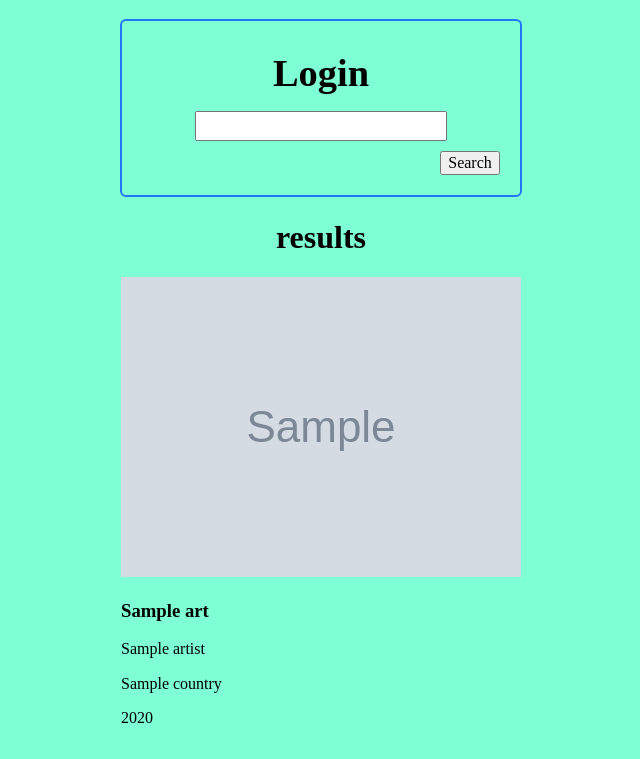
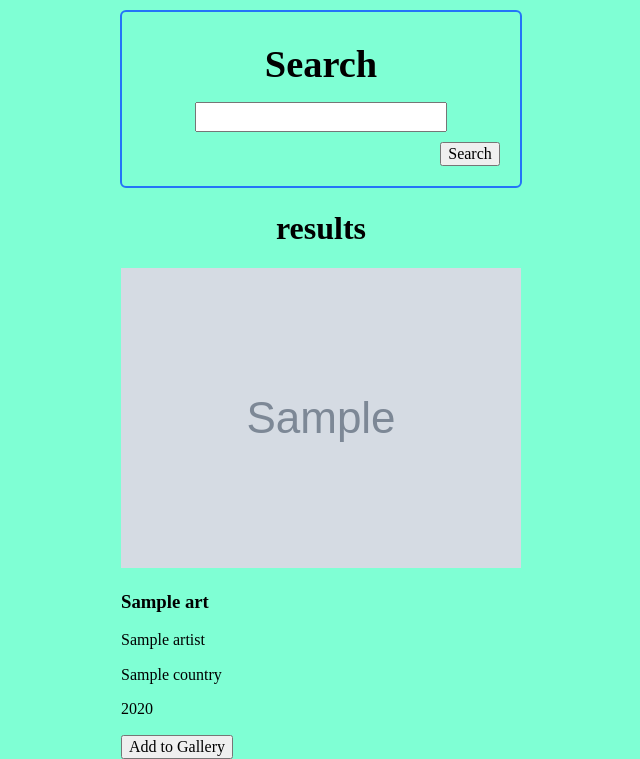
Before and after one commit to treymeetsworld/Galleria, a Django app: template templates/api.html in a window 1280 px wide. Shown: the part 47-806 px from the top of the page, without its empty margins (319-959 px from the left). Before the commit the page ends 770 px from the top, so only its background shows below. Run offline with Django 3.2, Linux system fonts and the light colour scheme; the template is opened without the code that fills it: most values are stand-ins (such as "Sample title", 1, 10 or a date in 2020); grey boxes marked "Sample" are stand-in pictures; form fields are guessed from the names that the template uses.

Commit message:
fix search bug

```diff
--- a/main_app/admin.py
+++ b/main_app/admin.py
@@ -1,7 +1,8 @@
 from django.contrib import admin
-from .models import Gallery, Comment, Artwork, Photo
+from .models import Gallery, Comment, Artwork, Photo, Search
 # Register your models here.
 admin.site.register(Gallery)
 admin.site.register(Comment)
 admin.site.register(Artwork)
 admin.site.register(Photo)
+admin.site.register(Search)
--- a/main_app/forms.py
+++ b/main_app/forms.py
@@ -1,5 +1,5 @@
 from django.forms import ModelForm, TextInput
-from .models import Comment, Art
+from .models import Comment, Search
 
 class CommentForm(ModelForm):
   class Meta:
@@ -7,8 +7,8 @@ class CommentForm(ModelForm):
     fields = ['comment']
 
 
-class ArtForm(ModelForm):
+class SearchForm(ModelForm):
   class Meta:
-    model = Art
+    model = Search
     fields = ['title']
     widgets = { 'title' : TextInput(attrs={'placeholder' : 'Search', 'class' : 'input'})}
--- a/main_app/models.py
+++ b/main_app/models.py
@@ -43,7 +43,7 @@ class Comment(models.Model):
   def __str__(self):
     return self.comment
 
-class Art(models.Model):
+class Search(models.Model):
   title = models.CharField(max_length=50)
 
   def __str__(self):
--- a/templates/api.html
+++ b/templates/api.html
@@ -10,19 +10,24 @@
 
 <section>
   <form method="post" class="login">
-    <h1>Login</h1>
+    <h1>Search</h1>
     {% csrf_token %}
     {{form.title}}
-    <button type="submit" class="btn submit">Search</button>
+    <button type="submit" class="btn submit" action="{% url 'search'%}">Search</button>
   </form>
   <h1>results</h1>
   <div>
     {% for art_data in list_data %}
     <img src="{{art_data.image}}" alt="">
-    <h3>{{art_data.name}}</h3>
+    <h3>{{art_data.title}}</h3>
     <p>{{art_data.artist}}</p>
     <p>{{art_data.country}}</p>
     <p>{{art_data.year}}</p>
+    <form method="post" class="">
+      {% csrf_token %}
+
+      <button type="submit" class="btn submit">Add to Gallery</button>
+    </form>
     {% endfor %}
   </div>
 </section>
```
Also changed, not shown: main_app/views.py (+13 -5 lines), main_app/migrations/0008_rename_art_search.py (added).
